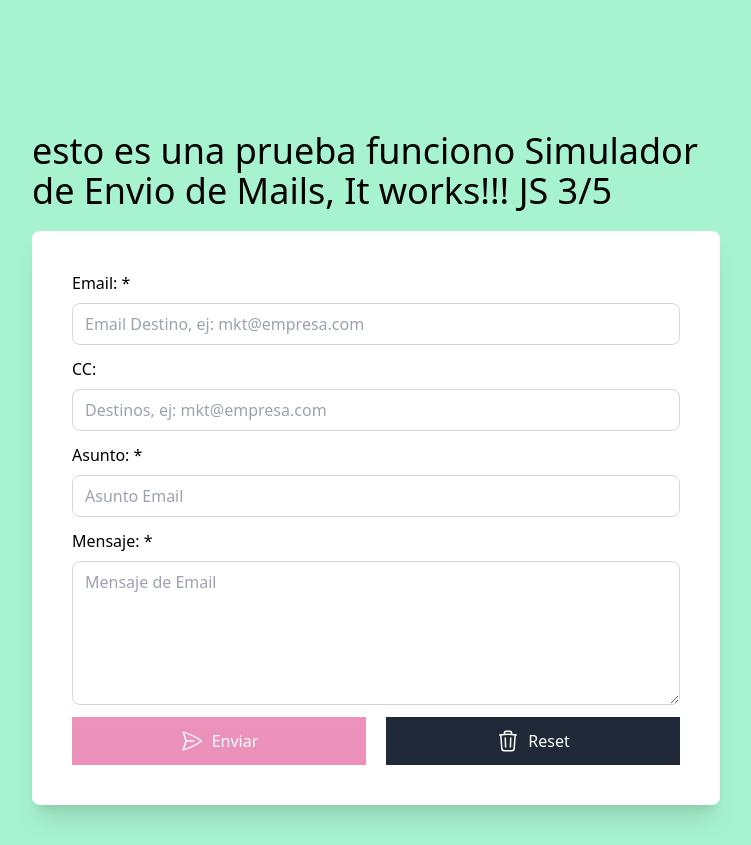
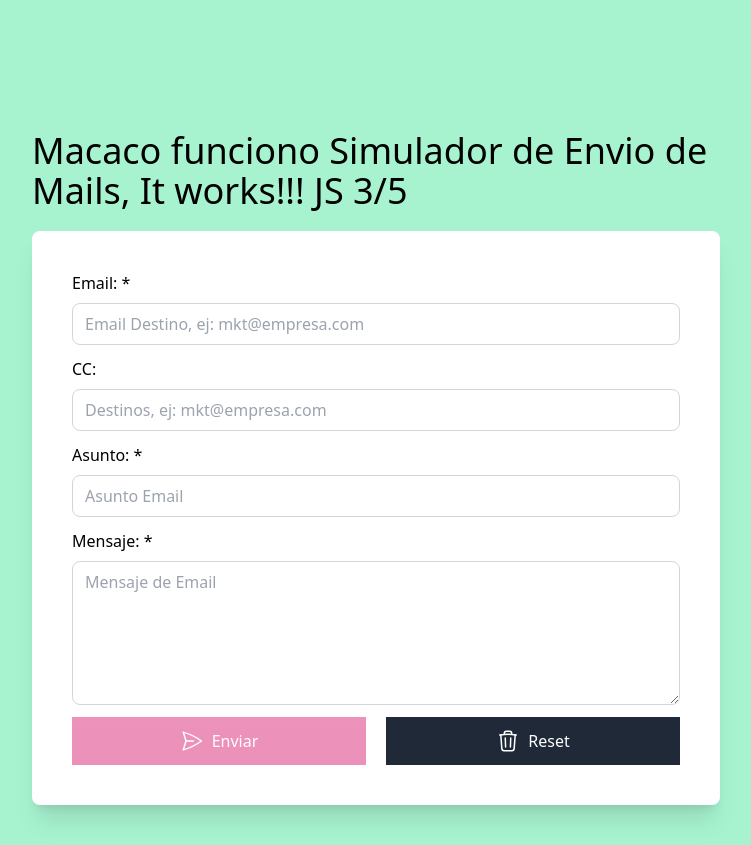
Before and after one commit to KennethTaipe06/BasicJavaScriptApp3, a website: page index.html in a window 1280 px wide. Shown: the part 37-882 px from the top of the page, without its empty margins (264-1015 px from the left). Drawn offline with nearby package versions, Linux system fonts and the light colour scheme.

Commit message:
Update index.html

```diff
--- a/index.html
+++ b/index.html
@@ -13,7 +13,7 @@
 
 <body class="min-h-screen bg-emerald-200">
     <div class="max-w-3xl mx-auto p-10">
-        <h1 class="text-4xl text-gray pt-32"> esto es una prueba funciono Simulador de Envio de Mails, It works!!! JS 3/5</h1>
+        <h1 class="text-4xl text-gray pt-32"> Macaco funciono Simulador de Envio de Mails, It works!!! JS 3/5</h1>
         <div class="bg-white rounded-lg shadow-xl p-10 mt-5">
             <form id="formulario" class="space-y-3">
                 <div class="flex flex-col space-y-2">
```
